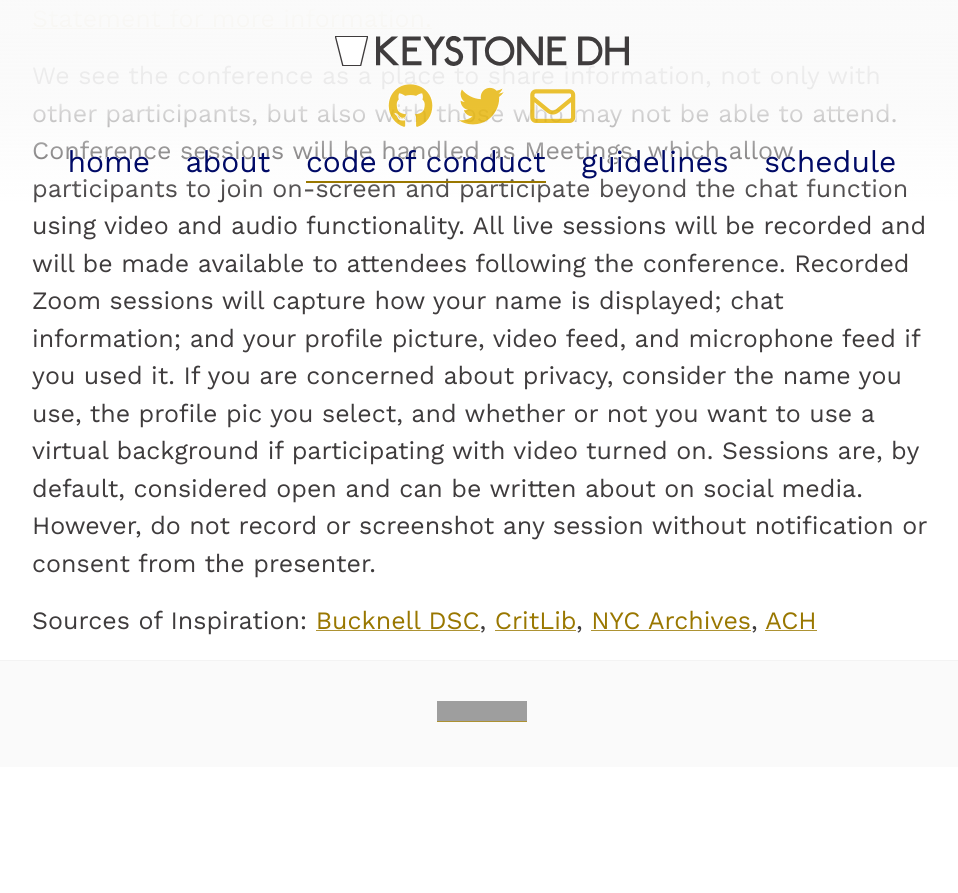
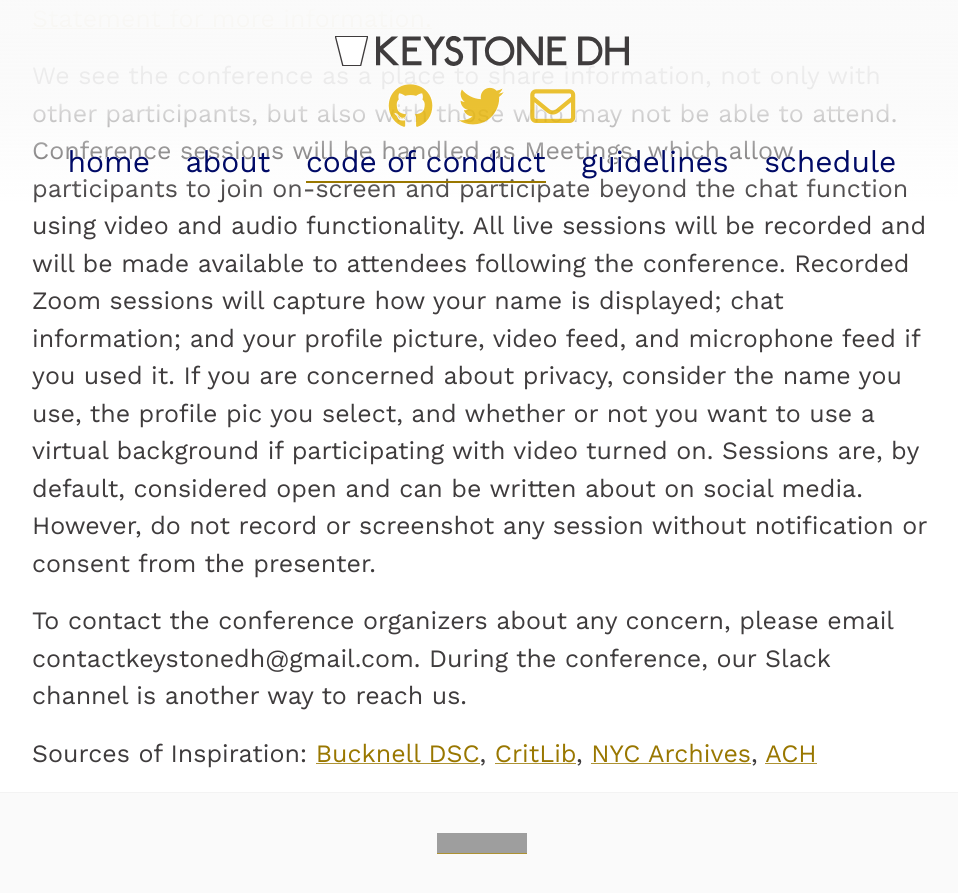
Before and after one commit to KeystoneDH/2021, a Jekyll site: the page built from _pages/code.md, in a window 1280 px wide and 900 px high, scrolled down 1484 px. Shown: the top 893 px of the window, without its empty margins (158-1116 px from the left). Built offline with Jekyll 4.4.1, drawn with Linux system fonts in a browser that asks for light colours; nearby versions of some CDN libraries; before the commit the page ends 2251 px from its top, so only the background shows below that; grey boxes are pictures that could not be loaded.

Commit message:
Update code.md

```diff
--- a/_pages/code.md
+++ b/_pages/code.md
@@ -25,4 +25,6 @@ We are using Zoom as a platform for KeystoneDH2021. Zoom’s privacy and securit
 
 We see the conference as a place to share information, not only with other participants, but also with those who may not be able to attend. Conference sessions will be handled as Meetings, which allow participants to join on-screen and participate beyond the chat function using video and audio functionality. All live sessions will be recorded and will be made available to attendees following the conference. Recorded Zoom sessions will capture how your name is displayed; chat information; and your profile picture, video feed, and microphone feed if you used it. If you are concerned about privacy, consider the name you use, the profile pic you select, and whether or not you want to use a virtual background if participating with video turned on. Sessions are, by default, considered open and can be written about on social media. However, do not record or screenshot any session without notification or consent from the presenter.
 
+To contact the conference organizers about any concern, please email contactkeystonedh@gmail.com. During the conference, our Slack channel is another way to reach us.
+
 Sources of Inspiration: [Bucknell DSC](http://budsc16.scholar.bucknell.edu/safety-and-inclusion/), [CritLib](https://critlib2017.wordpress.com/code-of-conduct/), [NYC Archives](https://nycarchivesunconference.wordpress.com/code-of-conduct/), [ACH](http://ach2019.ach.org/code-of-conduct/)
```
